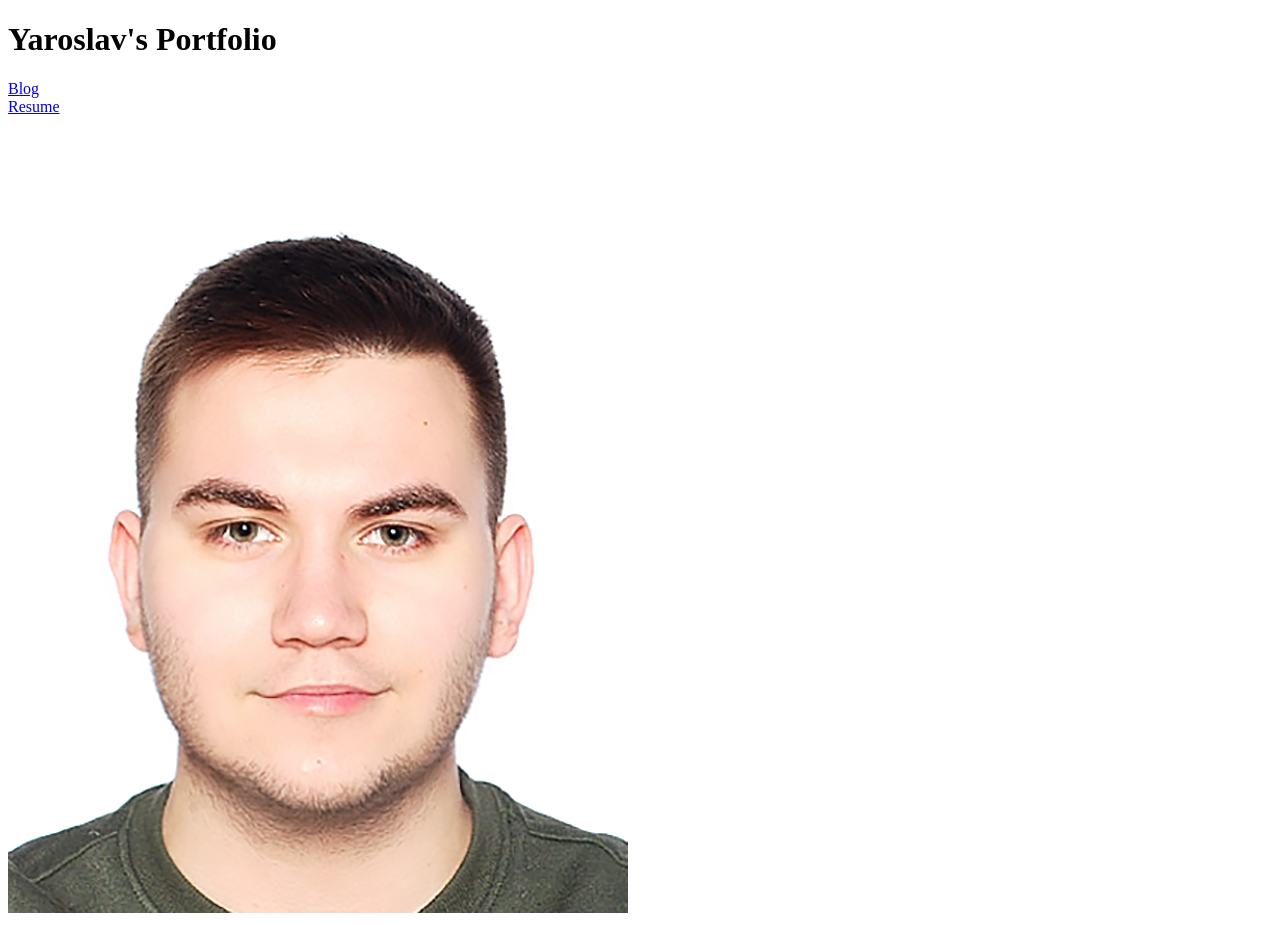
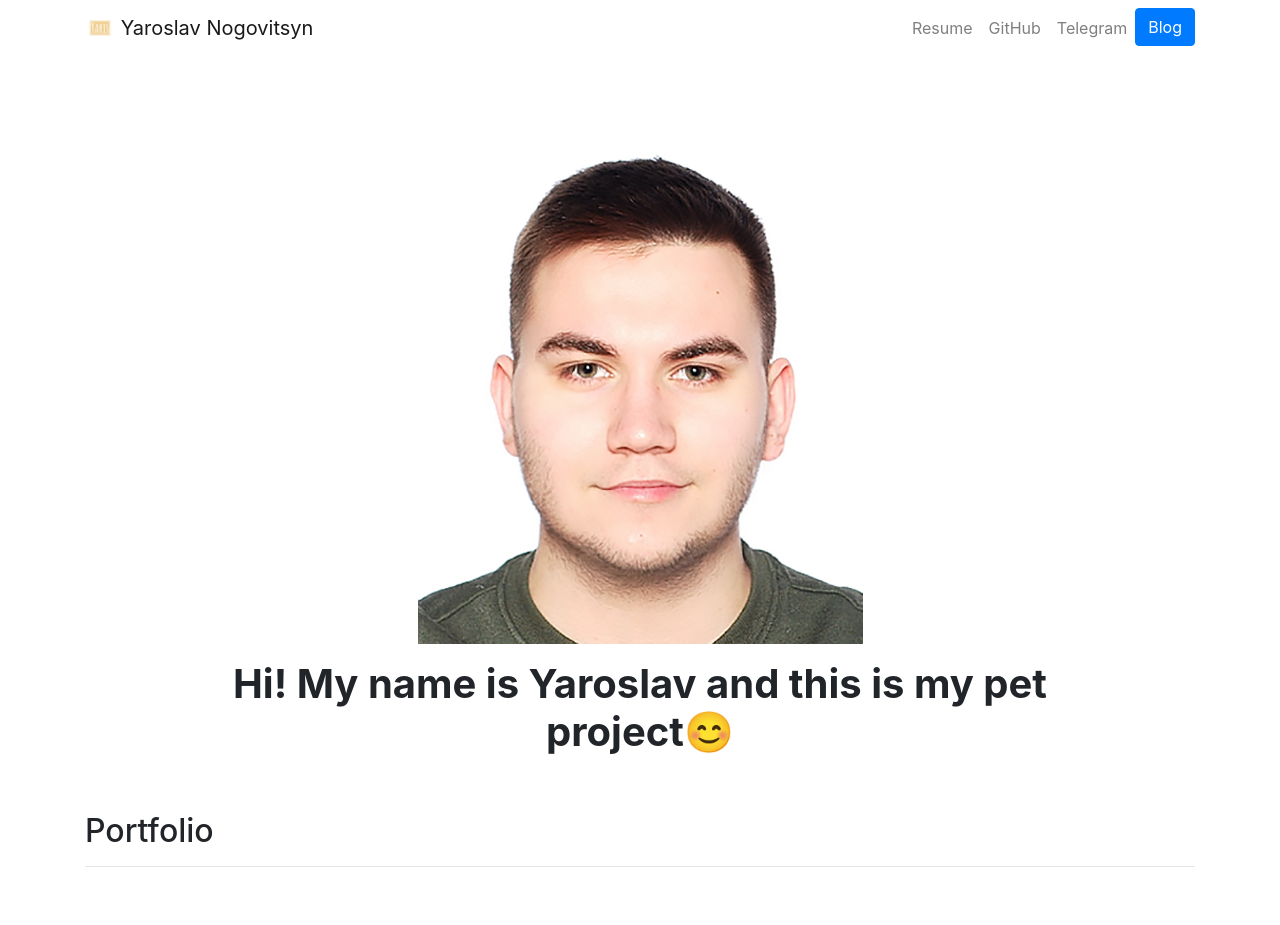
Before and after one commit to YaroslavNogovitsyn/personal_portfolio, a Django app: page / in a window 1280 px wide. After the commit the page ends 867 px from the top, so only its background shows below. Run offline with Django 3.2, Linux system fonts and the light colour scheme; data that the repository does not hold is empty; some libraries are stand-ins or nearby versions.

Commit message:
added base.html and bootstrap

```diff
--- a/portfolio/models.py
+++ b/portfolio/models.py
@@ -6,3 +6,6 @@ class Project(models.Model):
     description = models.CharField(max_length=250)
     image = models.ImageField(upload_to='portfolio/images/')
     url = models.URLField(blank=True)
+
+    def __str__(self):
+        return self.title
--- /dev/null
+++ b/portfolio/templates/portfolio/base.html
@@ -0,0 +1,65 @@
+{% load static %}
+<!doctype html>
+<html lang="en">
+
+<head>
+    <!-- Required meta tags -->
+    <meta charset="utf-8">
+    <meta name="viewport" content="width=device-width, initial-scale=1, shrink-to-fit=no">
+
+    <!-- Bootstrap CSS -->
+    <link rel="stylesheet" href="https://stackpath.bootstrapcdn.com/bootstrap/4.4.1/css/bootstrap.min.css"
+          integrity="sha384-Vkoo8x4CGsO3+Hhxv8T/Q5PaXtkKtu6ug5TOeNV6gBiFeWPGFN9MuhOf23Q9Ifjh" crossorigin="anonymous">
+
+    <title>Yaroslav Nogovitsyn</title>
+</head>
+
+<body>
+
+<nav id="topNav" class="navbar navbar-expand-md navbar-light">
+    <div class="container">
+        <a class="navbar-brand" href="{% url 'home' %}">
+            <img src="{% static "portfolio/logo-color.png" %}" width="30" height="30" class="d-inline-block align-top"
+                 alt="">
+            <span>Yaroslav Nogovitsyn</span>
+        </a>
+        <button class="navbar-toggler" type="button" data-toggle="collapse" data-target="#navbarNav"
+                aria-controls="navbarNav" aria-expanded="false" aria-label="Toggle navigation">
+            <span class="navbar-toggler-icon"></span>
+        </button>
+        <div class="collapse navbar-collapse text-center" id="navbarNav">
+            <ul class="navbar-nav ml-auto">
+                <li class="nav-item">
+                    <a class="nav-link" href="{% static "portfolio/Резюме.pdf" %}">Resume</a>
+                </li>
+                <li class="nav-item">
+                    <a class="nav-link" href="https://github.com/YaroslavNogovitsyn/" target="_blank">GitHub</a>
+                </li>
+                <li class="nav-item">
+                    <a class="nav-link" href="https://t.me/Yariszz" target="_blank">Telegram</a>
+                </li>
+                <li>
+                    <a role="button" href="{% url 'blog:all_blogs' %}" class="btn btn-primary">Blog</a>
+                </li>
+            </ul>
+        </div>
+    </div>
+</nav>
+<div class="container">
+    {% block content %}{% endblock %}
+</div>
+
+<!-- Optional JavaScript -->
+<!-- jQuery first, then Popper.js, then Bootstrap JS -->
+<script src="https://code.jquery.com/jquery-3.4.1.slim.min.js"
+        integrity="sha384-J6qa4849blE2+poT4WnyKhv5vZF5SrPo0iEjwBvKU7imGFAV0wwj1yYfoRSJoZ+n"
+        crossorigin="anonymous"></script>
+<script src="https://cdn.jsdelivr.net/npm/popper.js@1.16.0/dist/umd/popper.min.js"
+        integrity="sha384-Q6E9RHvbIyZFJoft+2mJbHaEWldlvI9IOYy5n3zV9zzTtmI3UksdQRVvoxMfooAo"
+        crossorigin="anonymous"></script>
+<script src="https://stackpath.bootstrapcdn.com/bootstrap/4.4.1/js/bootstrap.min.js"
+        integrity="sha384-wfSDF2E50Y2D1uUdj0O3uMBJnjuUD4Ih7YwaYd1iqfktj0Uod8GCExl3Og8ifwB6"
+        crossorigin="anonymous"></script>
+</body>
+
+</html>
--- a/portfolio/templates/portfolio/home.html
+++ b/portfolio/templates/portfolio/home.html
@@ -1,26 +1,34 @@
+{% extends "portfolio/base.html" %}
+
 {% load static %}
 
-<!DOCTYPE html>
-<html lang="en">
-<head>
-    <meta charset="UTF-8">
-    <title>Portfolio</title>
-</head>
-<body>
-    <h1>Yaroslav's Portfolio</h1>
-    <a href="{% url 'blog:all_blogs' %}">Blog</a>
-    <br>
-    <a href="{% static 'portfolio/Резюме.pdf' %}">Resume</a>
-    <br>
-    <img src="{% static 'portfolio/DSC_0098.jpg' %}" alt="">
-    {% for project in projects %}
-        <h2>{{ project.title }}</h2>
-        <p>{{ project.description }}</p>
-        <img src="{{ project.image.url }}" alt="Image is broken">
-        {% if project.url %}
-            <br><a href="{{ project.url }}">Link</a>
-        {% endif %}
+{% block content %}
+    <div class="row justify-content-center my-3">
+        <div class="col-5">
+            <img src="{% static 'portfolio/DSC_0098.jpg' %}" class="img-fluid">
+        </div>
+    </div>
+    <div class="row justify-content-center mb-3">
+        <div class="col-md-9 text-center">
+            <h1 id="hometext" class="font-weight-bold">Hi! My name is Yaroslav and this is my pet project😊</h1>
+        </div>
+    </div>
+    <h2 class="mt-5">Portfolio</h2>
+    <hr>
+    <div class="row">
+        {% for project in projects %}
+            <div class="col-lg-4 col-md-6">
 
-    {% endfor %}
-</body>
-</html>
+                {% if project.url %}
+                    <a href="{{ project.url }}">
+                        <img src="{{ project.image.url }}" class="img-fluid mb-2">
+                    </a>
+                {% else %}
+                    <img src="{{ project.image.url }}" class="img-fluid mb-2">
+                {% endif %}
+                <h3>{{ project.title }}</h3>
+                <p>{{ project.description }}</p>
+            </div>
+        {% endfor %}
+    </div>
+{% endblock %}
```
Also changed, not shown: blog/templates/blog/all_blogs.html (+13 -14 lines), blog/templates/blog/detail.html (+7 -12 lines), blog/views.py (line endings or trailing spaces), media/portfolio/images/1.PNG (added), media/portfolio/images/Снимок.PNG (added), static/portfolio/logo-color.png (added).
